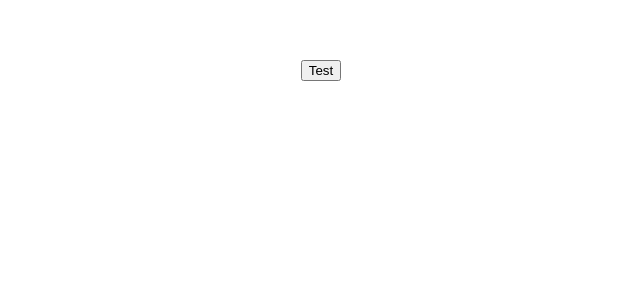
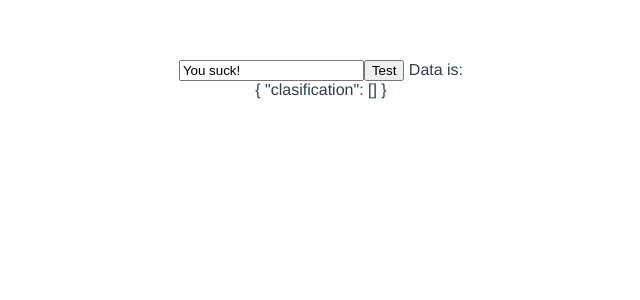
Before and after one commit to Scotsoo/cloudflare-tensorflow-toxicity, a Vue app in the folder frontend/: page / in a window 1280 px wide. Shown: the top 300 px of the page, without its empty margins (319-959 px from the left). Built offline with nearby package versions, Linux system fonts and the light colour scheme.

Commit message:
slightly updated frontend

```diff
--- a/frontend/src/App.vue
+++ b/frontend/src/App.vue
@@ -1,22 +1,48 @@
-<script setup lang="ts">
-import { ref } from 'vue'
+<script lang="ts">
+import { Ref, ref } from 'vue'
 
 // This starter template is using Vue 3 <script setup> SFCs
 // Check out https://v3.vuejs.org/api/sfc-script-setup.html#sfc-script-setup
-import HelloWorld from './components/HelloWorld.vue'
 import axios from 'axios'
-async function doPost () {
-  const data = await axios.post('https://toxicity.scotsoo.me/', {
-    messages: 'you suck!'
-  })
-  console.log('data', data)
+export default {
+  setup () {
+    // @ts-ignore
+    let data: Ref<{
+      clasification: any[]
+    }> = ref({
+      clasification: []
+    })
+    let message: string = 'You suck!'
+    async function doPost () {
+      const d = await axios.post<{}>('https://toxicity.scotsoo.me/', {
+        // @ts-ignore
+        messages: this.message
+      })
+      console.log('data', d)
+      // @ts-ignore
+      this.data = d.data
+    }
+    return {
+      data, doPost,
+      message
+    }
+  }
 }
-const data = ref(0)
+
 </script>
 
 <template>
   <!-- <img alt="Vue logo" src="./assets/logo.png" /> -->
-  <button @click="doPost">Test</button>
+  <div>
+    <input v-model="message"/>
+    <button @click="doPost">Test</button>
+    <div v-for="clasification in data.clasification" :key="clasification.label">
+      <h3>{{clasification.label}}</h3>
+      <span>{{clasification.results}}</span>
+    </div>
+    Data is: <br/>
+    {{data}}
+  </div>
 </template>
 
 <style>
--- a/frontend/tsconfig.json
+++ b/frontend/tsconfig.json
@@ -1,5 +1,6 @@
 {
   "compilerOptions": {
+    "experimentalDecorators": true,
     "target": "esnext",
     "useDefineForClassFields": true,
     "module": "esnext",
```
